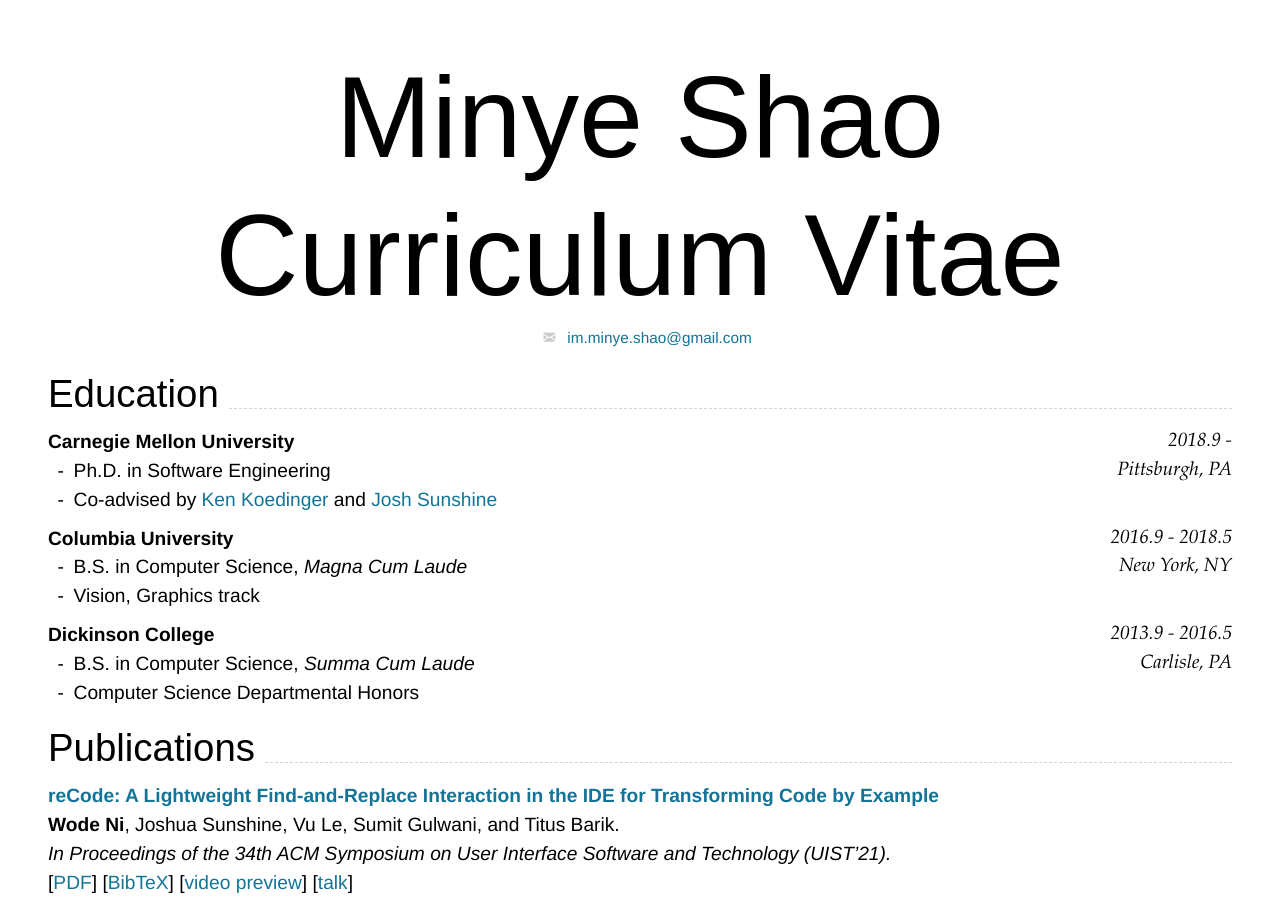
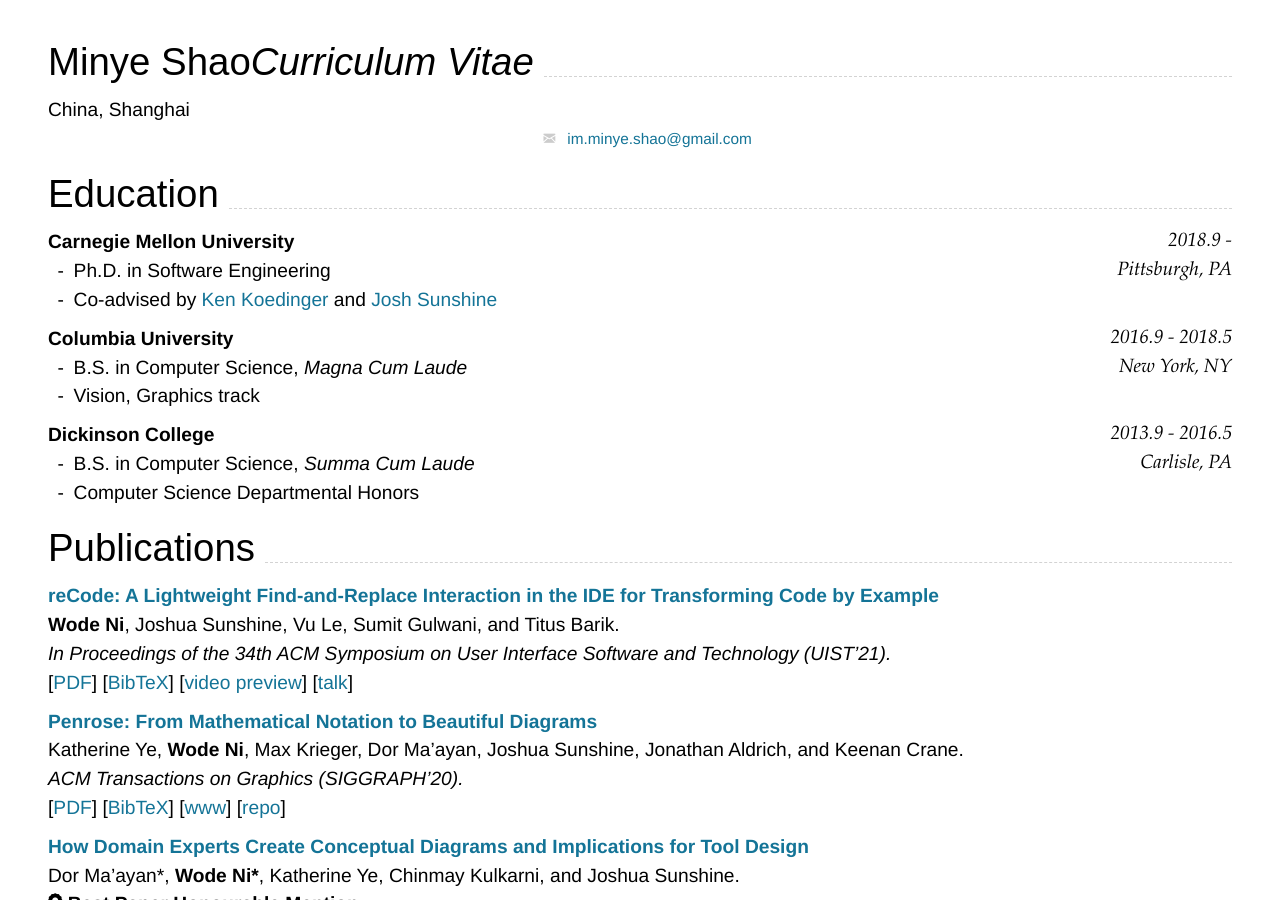
Before and after one commit to MinyeShao/CV_Markdown, a Jekyll site: the page built from index.md, in a window 1280 px wide and 900 px high. Built offline with Jekyll 4.4.1, drawn with Linux system fonts in a browser that asks for light colours; nearby versions of some CDN libraries.

Commit message:
Update index.md

```diff
--- a/index.md
+++ b/index.md
@@ -6,7 +6,8 @@ email:
   text: im.minye.shao@gmail.com
 ---
 
-# Minye Shao **Curriculum Vitae**
+## Minye Shao *Curriculum Vitae*
+ China, Shanghai
 
 <!--
 include contact information from the front matter
```
